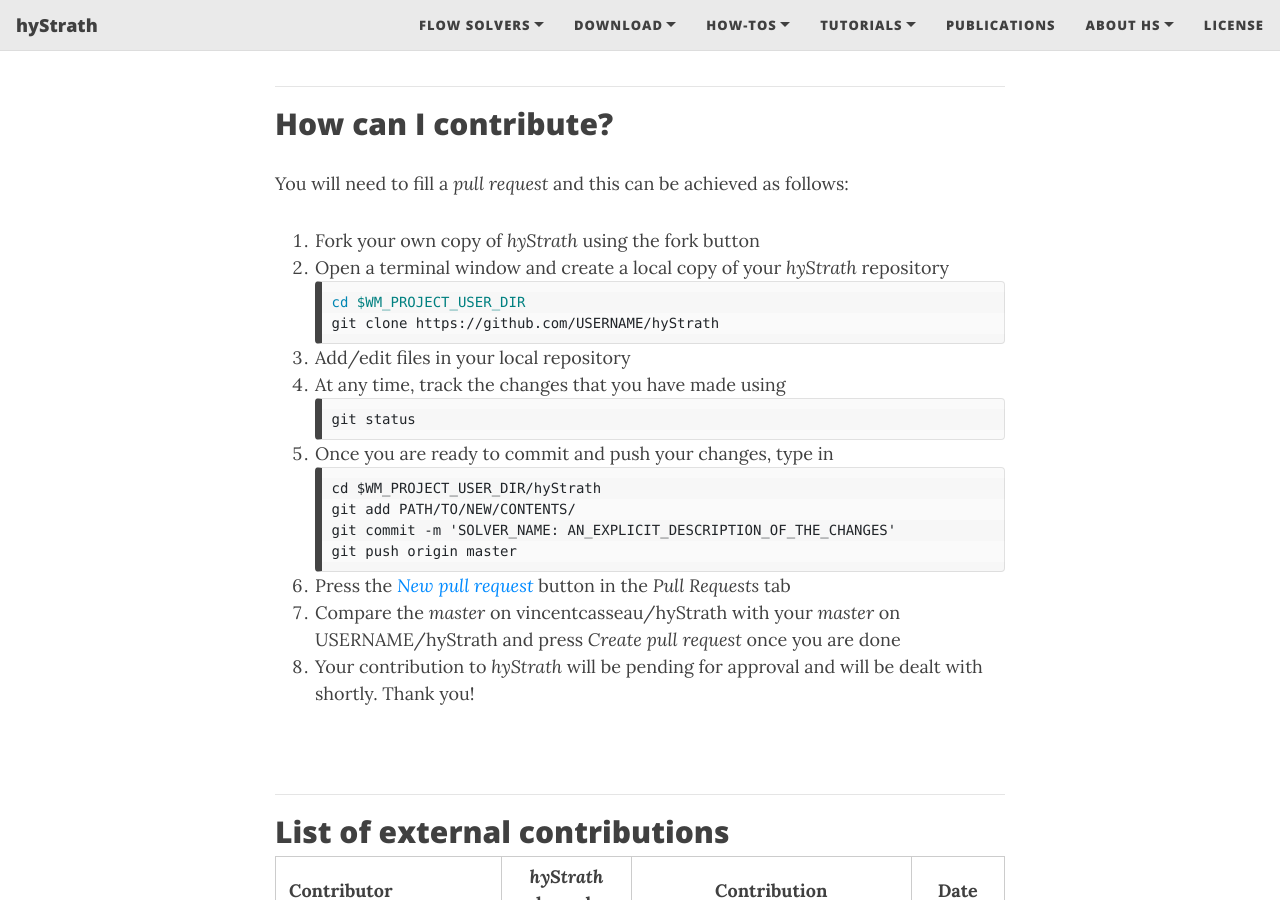
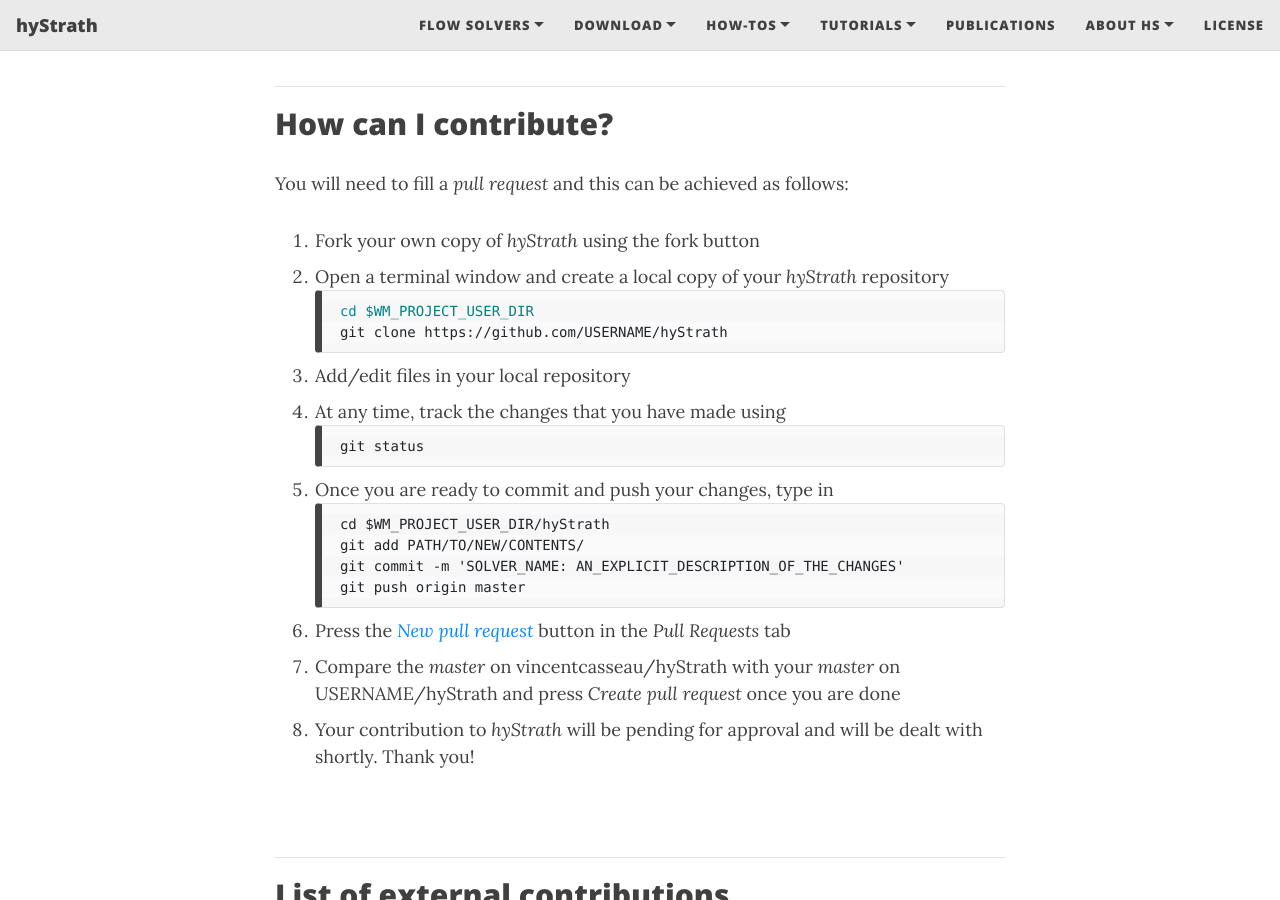
Before and after one commit to hystrath/hystrath.github.io, a Jekyll site: the page built from contributions.md, in a window 1280 px wide and 900 px high, scrolled down 557 px. Built offline with Jekyll 4.4.1, drawn with Linux system fonts in a browser that asks for light colours; nearby versions of some CDN libraries.

Commit message:
Editing pages

````diff
--- a/contributions.md
+++ b/contributions.md
@@ -25,25 +25,46 @@ Please [get in touch](https://hystrath.github.io/contact) if you are interested.
 You will need to fill a _pull request_ and this can be achieved as follows:
 
 1. Fork your own copy of _hyStrath_ using the fork button
+    <div style="line-height:50%;">
+        <br>
+    </div>
 2. Open a terminal window and create a local copy of your _hyStrath_ repository
-```sh
-cd $WM_PROJECT_USER_DIR
-git clone https://github.com/USERNAME/hyStrath
-```
+    ```sh
+    cd $WM_PROJECT_USER_DIR
+    git clone https://github.com/USERNAME/hyStrath
+    ```
+    <div style="line-height:50%;">
+        <br>
+    </div>
 3. Add/edit files in your local repository
+    <div style="line-height:50%;">
+        <br>
+    </div>
 4. At any time, track the changes that you have made using
-```sh
-git status
-```
+    ```sh
+    git status
+    ```
+    <div style="line-height:50%;">
+        <br>
+    </div>
 5. Once you are ready to commit and push your changes, type in
-```
-cd $WM_PROJECT_USER_DIR/hyStrath
-git add PATH/TO/NEW/CONTENTS/
-git commit -m 'SOLVER_NAME: AN_EXPLICIT_DESCRIPTION_OF_THE_CHANGES'
-git push origin master
-```
+    ```
+    cd $WM_PROJECT_USER_DIR/hyStrath
+    git add PATH/TO/NEW/CONTENTS/
+    git commit -m 'SOLVER_NAME: AN_EXPLICIT_DESCRIPTION_OF_THE_CHANGES'
+    git push origin master
+    ```
+    <div style="line-height:50%;">
+        <br>
+    </div>
 6. Press the [_New pull request_](https://github.com/vincentcasseau/hyStrath/compare) button in the _Pull Requests_ tab
+    <div style="line-height:50%;">
+        <br>
+    </div>
 7. Compare the _master_ on vincentcasseau/hyStrath with your _master_ on USERNAME/hyStrath and press _Create pull request_ once you are done
+    <div style="line-height:50%;">
+        <br>
+    </div>
 8. Your contribution to _hyStrath_ will be pending for approval and will be dealt with shortly. Thank you!
 
 <br>
````
Also changed, not shown: installation.md (+26 -26 lines), sync.md (+15 -9 lines).
